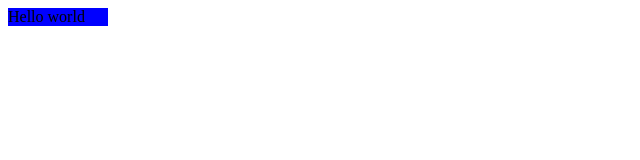
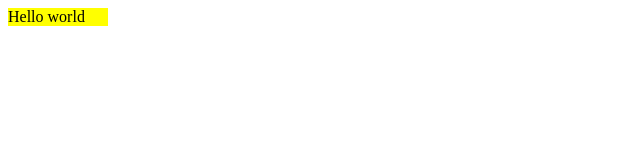
Before and after one commit to kTindalland/kTindalland.github.io, a plain HTML site: page index.html in a window 1280 px wide. Shown: the whole page, without its empty margins (0-640 px from the left). Drawn offline with Linux system fonts and the light colour scheme.

Commit message:
Update index.html

```diff
--- a/index.html
+++ b/index.html
@@ -1,3 +1,3 @@
 <body>
-  <div style="background-color: blue; width: 100px;">Hello world</div>
+  <div style="background-color: yellow; width: 100px;">Hello world</div>
 </body>
```
